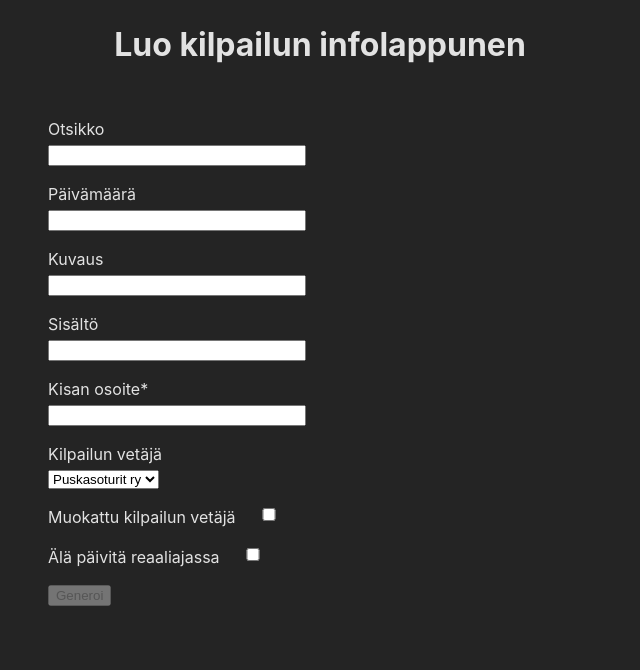
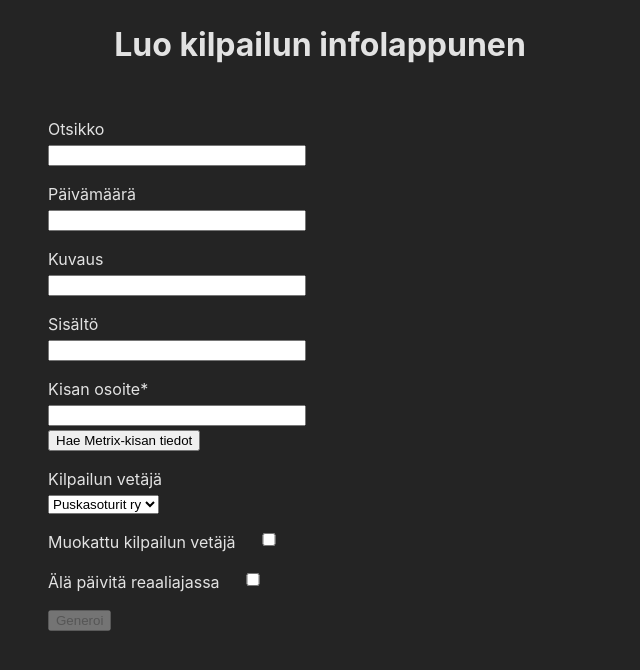
Before and after one commit to janimattiellonen/competition-info-generator, a React (Vite) app: page / in a window 1280 px wide. Shown: the top 670 px of the page, without its empty margins (0-640 px from the left). Built offline with nearby package versions, Linux system fonts and the light colour scheme; what @react-pdf/renderer would draw is missing.

Commit message:
Now possible to load at least title and date from Metrix

```diff
--- a/package.json
+++ b/package.json
@@ -14,6 +14,7 @@
     "@emotion/styled": "11.11.0",
     "@react-pdf/renderer": "3.3.8",
     "@types/qrcode": "1.5.5",
+    "date-fns": "3.6.0",
     "qrcode": "1.5.3",
     "react": "^18.2.0",
     "react-dom": "^18.2.0",
--- /dev/null
+++ b/src/utils/metrix-client.ts
@@ -0,0 +1,22 @@
+export async function fetchMetrixData(metrixIdOrUrl: string ) {
+
+  const parseMetrixId = (): number | null => {
+      if (metrixIdOrUrl.toLowerCase().includes('discgolfmetrix.com') || metrixIdOrUrl.toLowerCase().includes('dgmtrx.com')) {
+        const url = new URL(metrixIdOrUrl);
+
+        return parseInt(url.pathname.replace('/', ''), 10);
+      }
+
+      if (!isNaN(parseInt(metrixIdOrUrl, 10))) {
+        return parseInt(metrixIdOrUrl, 10);
+      }
+
+    return null;
+  }
+
+  parseMetrixId();
+
+  const response = await fetch(`https://discgolfmetrix.com/api.php?content=result&id=${parseMetrixId()}`);
+
+  return await response.json();
+}
--- a/src/views/CreateCompetitionInfo.tsx
+++ b/src/views/CreateCompetitionInfo.tsx
@@ -1,5 +1,7 @@
 import {useState, useEffect} from "react";
 import QRCode from 'qrcode'
+import {format as dateFnsFormat} from "date-fns";
+import {fi} from "date-fns/locale";
 
 import styled from "@emotion/styled";
 
@@ -8,6 +10,8 @@ import {Preview} from "./Preview.tsx";
 import {CompetitionHostConfigType} from "../utils/competition-host.ts";
 
 import {Row} from "../components/Row.tsx";
+
+import {fetchMetrixData} from "../utils/metrix-client.ts";
 
 const CheckBoxRow = styled(Row)`
     flex-direction: row;
@@ -103,6 +107,36 @@ export function CreateCompetitionInfo() {
     }
   }
 
+  const handleFetch = async () => {
+    const data = await fetchMetrixData(url);
+
+    const competition = data?.Competition;
+
+    if (competition?.Name) {
+      setTitle(competition?.Name);
+    }
+
+    if (competition?.ID) {
+      setUrl(`https://discgolfmetrix.com/${competition?.ID}`);
+    }
+
+    if (competition?.Date) {
+      const formattedDate = dateFnsFormat(new Date(competition?.Date), 'd.M.yyyy', {
+        locale: fi
+      });
+
+      if(competition?.Time) {
+        const formattedTime = dateFnsFormat(new Date(`${competition?.Date} ${competition?.Time}`), 'HH:mm', {
+          locale: fi
+        });
+
+        setDate(`${formattedDate} ${formattedTime}`);
+      } else {
+        setDate(formattedDate);
+      }
+    }
+  }
+
   return (
     <MainFlex>
       <div>
@@ -131,6 +165,7 @@ export function CreateCompetitionInfo() {
           <Row>
             <label htmlFor="url">Kisan osoite* </label>
             <input id="url" name="url" value={url} onChange={(e) => setUrl(e.target.value)} aria-required aria-invalid={!url} />
+            <button onClick={handleFetch}>Hae Metrix-kisan tiedot</button>
           </Row>
 
           <Row>
```
Also changed, not shown: 1 other file (tests, documents, lock files or other folders).
